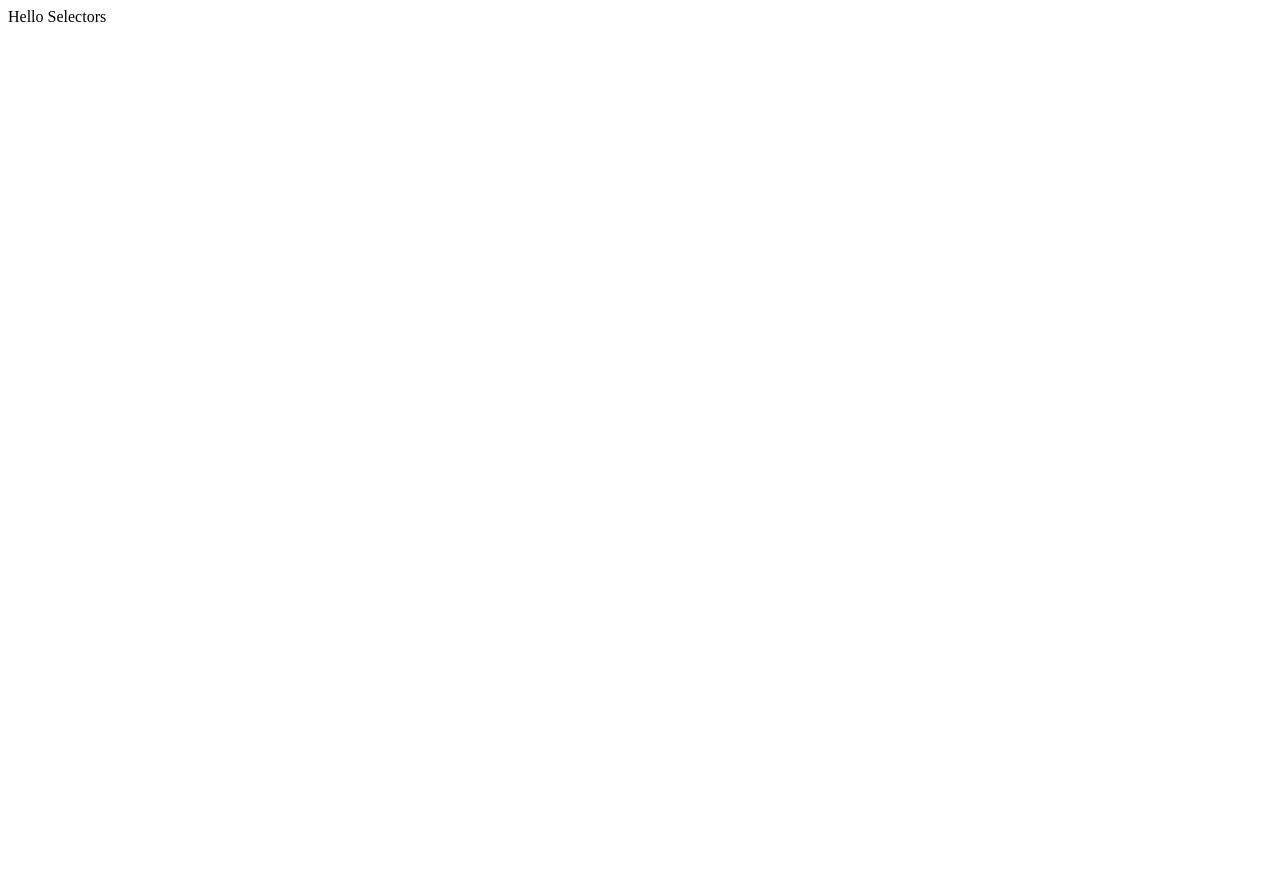
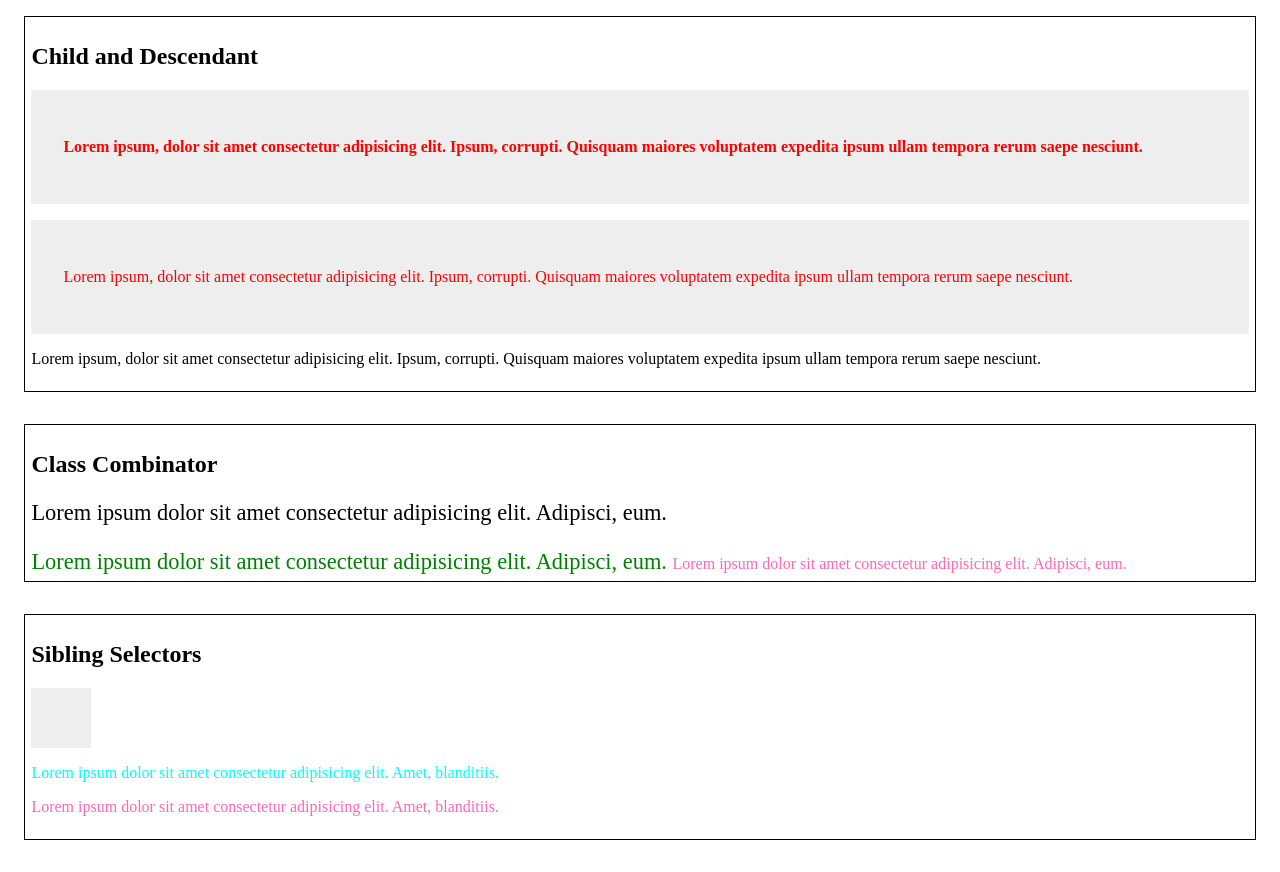
Before and after one commit to devhausleipzig/css-selectors, a plain HTML site: page index.html in a window 1280 px wide. Before the commit the page ends 800 px from the top, so only its background shows below. Drawn offline with Linux system fonts and the light colour scheme.

Commit message:
add combinators

```diff
--- a/index.html
+++ b/index.html
@@ -8,6 +8,60 @@
     <title>CSS Selectors</title>
   </head>
   <body>
-    Hello Selectors
+    <section>
+      <h2>Child and Descendant</h2>
+      <div class="wrapper">
+        <p>
+          Lorem ipsum, dolor sit amet consectetur adipisicing elit. Ipsum,
+          corrupti. Quisquam maiores voluptatem expedita ipsum ullam tempora
+          rerum saepe nesciunt.
+        </p>
+      </div>
+      <div class="wrapper">
+        <div>
+          <p>
+            Lorem ipsum, dolor sit amet consectetur adipisicing elit. Ipsum,
+            corrupti. Quisquam maiores voluptatem expedita ipsum ullam tempora
+            rerum saepe nesciunt.
+          </p>
+        </div>
+      </div>
+      <div>
+        <p>
+          Lorem ipsum, dolor sit amet consectetur adipisicing elit. Ipsum,
+          corrupti. Quisquam maiores voluptatem expedita ipsum ullam tempora
+          rerum saepe nesciunt.
+        </p>
+      </div>
+    </section>
+    <section>
+      <h2>Class Combinator</h2>
+      <div class="spans">
+        <p class="text">
+          Lorem ipsum dolor sit amet consectetur adipisicing elit. Adipisci,
+          eum.
+        </p>
+        <span class="text">
+          Lorem ipsum dolor sit amet consectetur adipisicing elit. Adipisci,
+          eum.
+        </span>
+        <span id="special">
+          Lorem ipsum dolor sit amet consectetur adipisicing elit. Adipisci,
+          eum.
+        </span>
+      </div>
+    </section>
+    <section>
+      <h2>Sibling Selectors</h2>
+      <div class="square"></div>
+      <p>
+        Lorem ipsum dolor sit amet consectetur adipisicing elit. Amet,
+        blanditiis.
+      </p>
+      <p>
+        Lorem ipsum dolor sit amet consectetur adipisicing elit. Amet,
+        blanditiis.
+      </p>
+    </section>
   </body>
 </html>
--- a/main.css
+++ b/main.css
@@ -0,0 +1,77 @@
+/* Simple Selectors */
+/* Universal Selector */
+/* * { } */
+/* Root Selector */
+/* :root {} */
+/* Element Selector */
+/* p {} */
+section {
+  margin: 1rem;
+  padding: 0.4rem;
+  border: 1px solid black;
+  margin-bottom: 2rem;
+}
+/* Class Selector */
+/* .class {} */
+.wrapper {
+  background-color: #eee;
+  padding: 2rem;
+  margin-bottom: 1rem;
+}
+
+.text {
+  font-size: 1.4rem;
+}
+
+.square {
+  height: 60px;
+  aspect-ratio: 1/1;
+  background-color: #eee;
+}
+/* ID Selector */
+/* #id {} */
+
+/* Combinators */
+/* Child Selector */
+.wrapper > p {
+  font-weight: bold;
+}
+
+/* Descendant Selector */
+.wrapper p {
+  color: red;
+}
+
+/* Class Combinator */
+span.text {
+  color: green;
+}
+
+/* ID Combinator */
+span#special {
+  color: hotpink;
+}
+
+/* Comma Combinator */
+/* span,
+p {
+  color: aqua;
+} */
+
+/* General Sibling Selector */
+.square ~ p {
+  color: hotpink;
+}
+
+/* Adjacent Sibling Selector */
+.square + p {
+  color: aqua;
+}
+
+/* Pseudo Selectors */
+/* Hover Selector */
+/* a:hover {} */
+/* Active Selector */
+/* a:active {} */
+/* Visited Selector */
+/* a:visited {} */ ;
```
